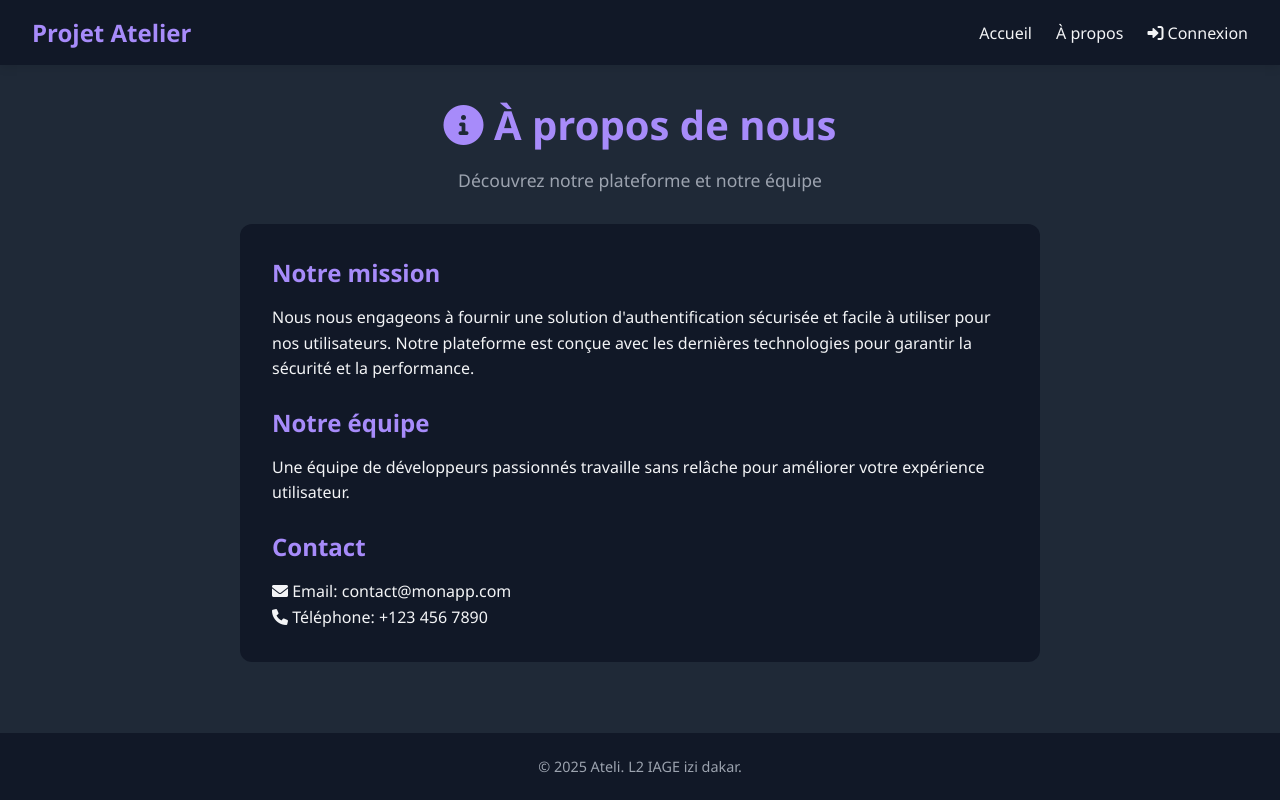
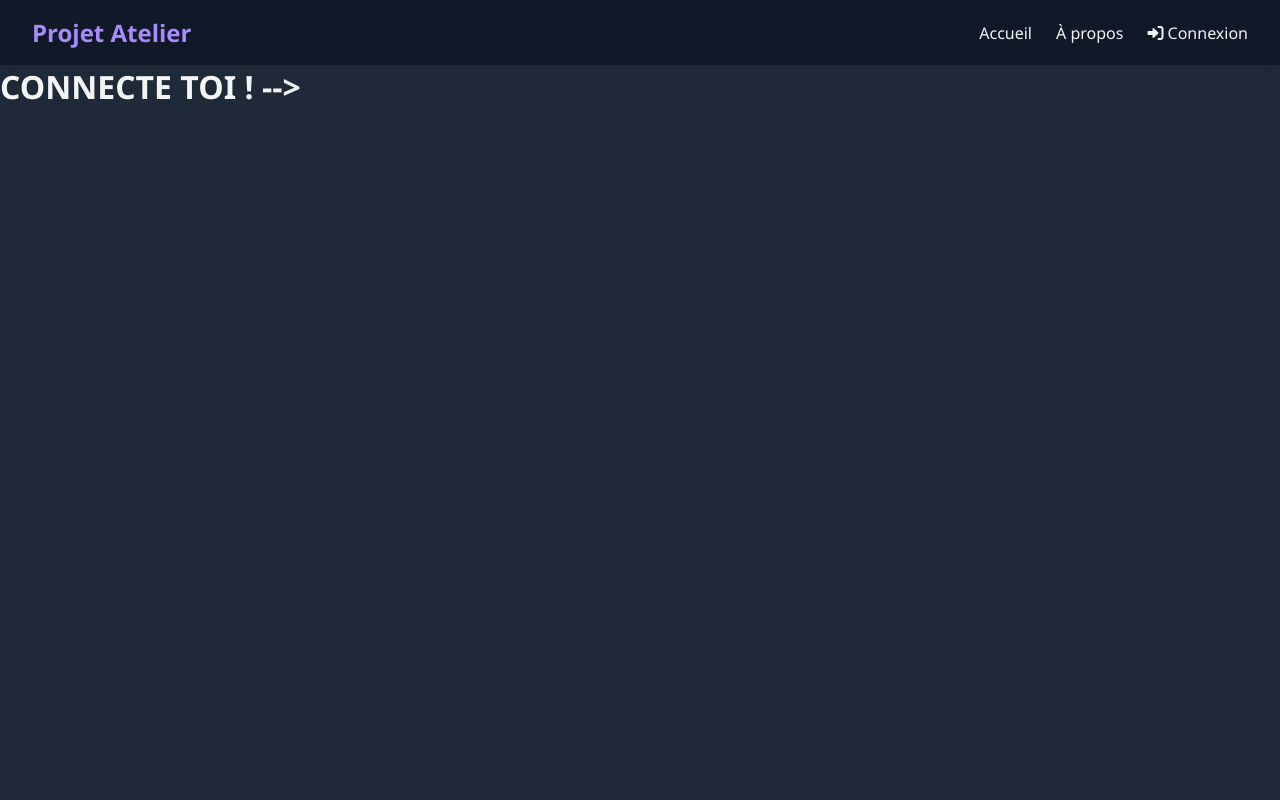
Before and after one commit to AhmedouBOUNA-m/Projet_SystemGestionClass_Deliberation, a website: page about.html in a window 1280 px wide. Drawn offline with Linux system fonts and the light colour scheme.

```diff
--- a/about.html
+++ b/about.html
@@ -25,53 +25,7 @@
         </ul>
       </nav>
     </header>
-
-    <main class="dashboard">
-      <div class="welcome-message">
-        <h1><i class="fas fa-info-circle"></i> À propos de nous</h1>
-        <p>Découvrez notre plateforme et notre équipe</p>
-      </div>
-
-      <div
-        class="about-content"
-        style="
-          max-width: 800px;
-          margin: 0 auto;
-          padding: 2rem;
-          background-color: var(--primary-bg);
-          border-radius: 0.75rem;
-        "
-      >
-        <h2 style="color: var(--accent-color); margin-bottom: 1rem">
-          Notre mission
-        </h2>
-        <p style="margin-bottom: 1.5rem; line-height: 1.6">
-          Nous nous engageons à fournir une solution d'authentification
-          sécurisée et facile à utiliser pour nos utilisateurs. Notre plateforme
-          est conçue avec les dernières technologies pour garantir la sécurité
-          et la performance.
-        </p>
-
-        <h2 style="color: var(--accent-color); margin-bottom: 1rem">
-          Notre équipe
-        </h2>
-        <p style="margin-bottom: 1.5rem; line-height: 1.6">
-          Une équipe de développeurs passionnés travaille sans relâche pour
-          améliorer votre expérience utilisateur.
-        </p>
-
-        <h2 style="color: var(--accent-color); margin-bottom: 1rem">Contact</h2>
-        <p style="line-height: 1.6">
-          <i class="fas fa-envelope"></i> Email: contact@monapp.com<br />
-          <i class="fas fa-phone"></i> Téléphone: +123 456 7890
-        </p>
-      </div>
-    </main>
-
-    <footer>
-      <p>&copy; 2025 Ateli. L2 IAGE izi dakar.</p>
-    </footer>
-
+    <h1>CONNECTE TOI ! --></h1>
     <script src="assets/JS/app.js"></script>
   </body>
 </html>
```
Also changed, not shown: Login.html (+0 -4 lines), auth.html (+0 -4 lines), index.html (+1 -84 lines), users.html (+0 -4 lines).
